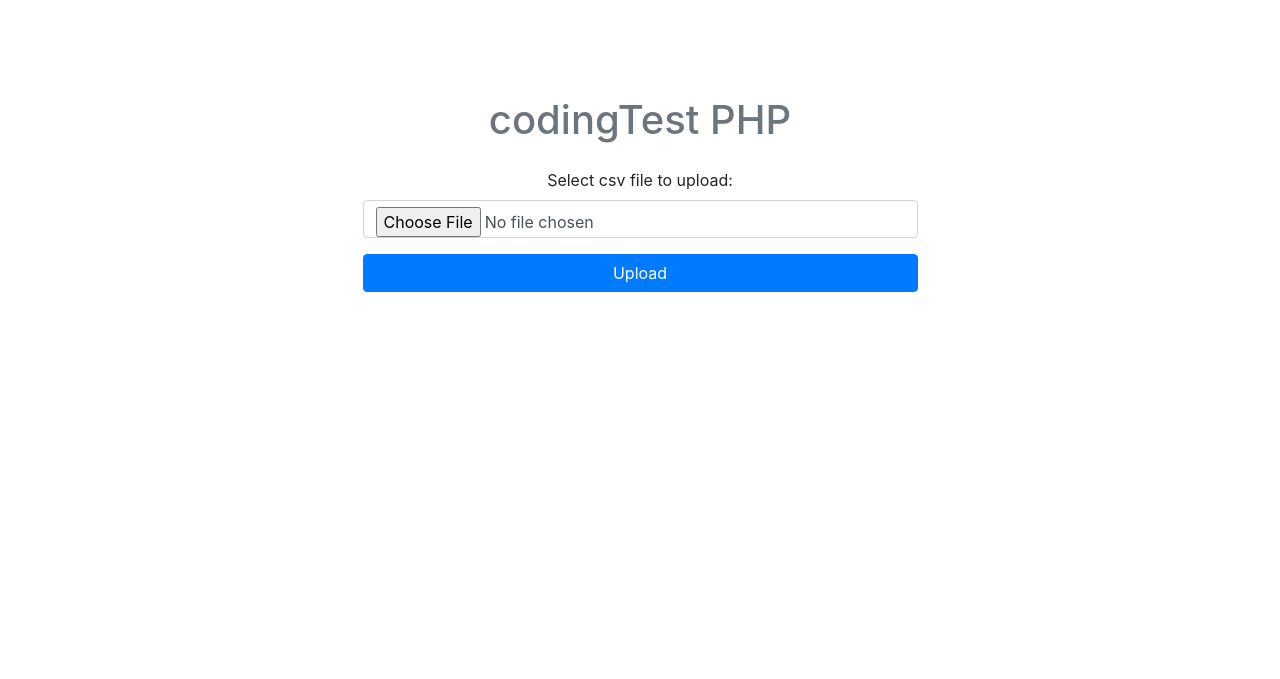
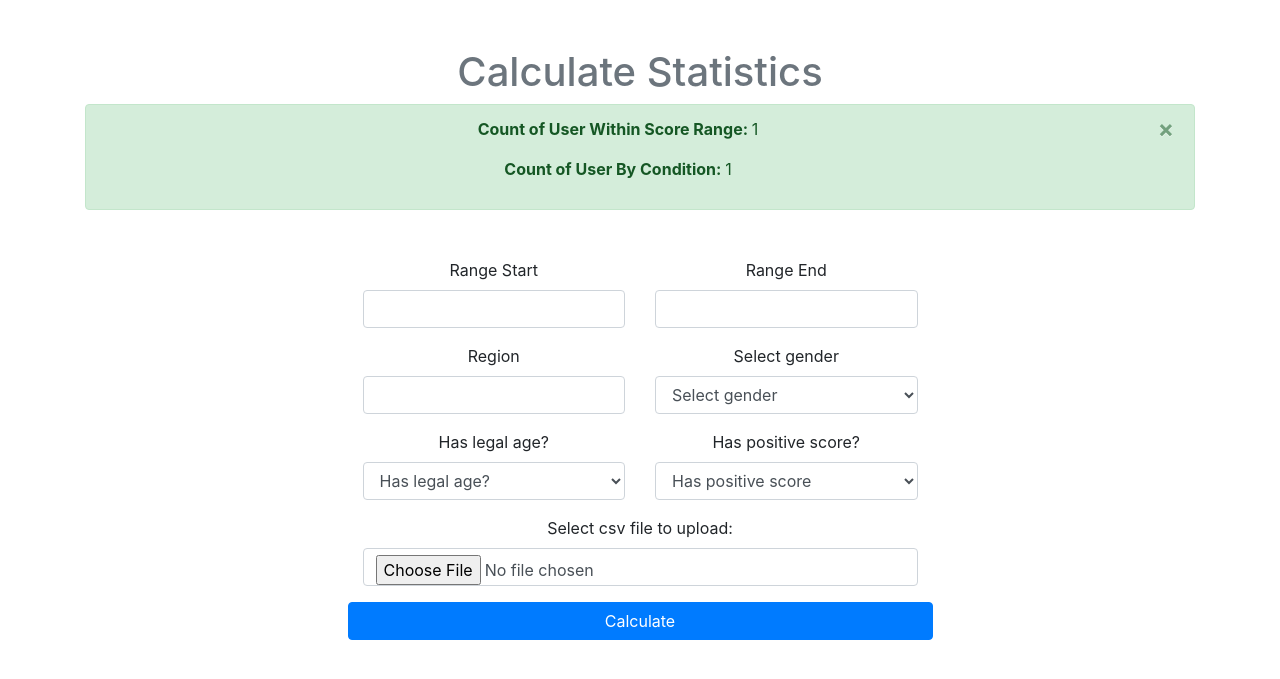
Before and after one commit to RalphVB/test, a PHP site: template src/Statistic/Views/home.twig in a window 1280 px wide. Shown: the top 679 px of the page. Run offline with PHP 8.4, Linux system fonts and the light colour scheme; the template is opened without the code that fills it: most values are stand-ins (such as "Sample title", 1, 10 or a date in 2020); some libraries are stand-ins or nearby versions.

Commit message:
Test funcionality completed.

```diff
--- a/index.php
+++ b/index.php
@@ -1,12 +1,10 @@
 <?php
-
-error_reporting(E_ALL);
-ini_set('display_errors', '1');
 
 $container = require __DIR__ . "/app/bootstrap.php";
 
 $dispatcher = FastRoute\simpleDispatcher( function( FastRoute\RouteCollector $router ) {
    $router->addRoute("GET", "/", ["Statistic\Controllers\HomeController", "index"]);
+   $router->addRoute("POST", "/calculate", ["Statistic\Controllers\HomeController", "calculate"]);
 });
 
 $httpMethod = $_SERVER["REQUEST_METHOD"];
--- a/src/Statistic/Views/home.twig
+++ b/src/Statistic/Views/home.twig
@@ -1,16 +1,105 @@
 {% extends "layout.twig" %}
 
 {% block content %}
-    <div class="row justify-content-center mt-5">
-        <div class="col-12 text-center">
-            <h1 class="text-muted mt-5">codingTest PHP</h1>
-            <form action="/calculate" method="POST" class="w-50 mx-auto mt-4" name="csvForm" id="csvForm" enctype="multipart/form-data">
-                <div class="form-group text-center">
-                    <label for="csv">Select csv file to upload:</label>
-                    <input type="file" name="csv" id="csv" class="form-control">
-                </div>
-                <button type="submit" class="btn btn-primary btn-block">Upload</button>
-            </form>
+    <h1 class="text-muted mt-5 text-center">Calculate Statistics</h1>
+
+    {% if variables.error %}
+        <div class="alert alert-danger alert-dismissible text-center">
+            <button type="button" class="close" data-dismiss="alert">&times;</button>
+            <strong>Error!</strong> {{ variables.error }}
         </div>
-    </div>
+    {% endif %}
+
+    {%  if variables and  not variables.error %}
+        <div class="alert alert-success alert-dismissible text-center">
+            <button type="button" class="close" data-dismiss="alert">&times;</button>
+            <p><strong>Count of User Within Score Range: </strong> {{ variables.scoreCount }}</p>
+            <p><strong>Count of User By Condition: </strong> {{ variables.conditionCount }}</p>
+        </div>
+    {%  endif %}
+
+    <form action="/calculate" method="post" class="w-50 mx-auto mt-4 text-center" name="csvForm" id="csvForm" enctype="multipart/form-data">
+        <div class="row justify-content-center mt-5">
+            <div class="col-6 form-group">
+                <label for="rangeStart">Range Start</label>
+                <input type="number" name="rangeStart" id="rangeStart" class="form-control" />
+            </div>
+            <div class="col-6 form-group">
+                <label for="rangeEnd">Range End</label>
+                <input type="number" name="rangeEnd" id="rangeEnd" class="form-control" />
+            </div>
+            <div class="col-6 form-group">
+                <label for="region">Region</label>
+                <input type="text" name="region" id="region" class="form-control" />
+            </div>
+            <div class="col-6 form-group">
+                <label for="gender">Select gender</label>
+                <select class="form-control" id="gender" name="gender">
+                    <option disabled selected>Select gender</option>
+                    <option value="w">Woman</option>
+                    <option value="m">Man</option>
+                </select>
+            </div>
+            <div class="col-6 form-group">
+                <label for="legal">Has legal age?</label>
+                <select class="form-control" id="legal" name="legal">
+                    <option disabled selected>Has legal age?</option>
+                    <option value="true">Yes</option>
+                    <option value="false">No</option>
+                </select>
+            </div>
+            <div class="col-6 form-group">
+                <label for="score">Has positive score?</label>
+                <select class="form-control" id="score" name="score">
+                    <option disabled selected>Has positive score</option>
+                    <option value="true">Yes</option>
+                    <option value="false">No</option>
+                </select>
+            </div>
+            <div class=" col-12 form-group">
+                <label for="csvFile">Select csv file to upload:</label>
+                <input type="file" name="csvFile" id="csvFile" class="form-control"/>
+            </div>
+            <button type="submit" class="btn btn-primary btn-block">Calculate</button>
+        </div>
+    </form>
 {% endblock %}
+
+{% block scripts %}
+    <script>
+        $(document).ready(function () {
+
+            jQuery.validator.addMethod("lettersonly", function (value, element) {
+                return this.optional(element) || /^[a-z\s]+$/i.test(value);
+            }, "Only alphabetical characters.");
+
+            $("#csvForm").validate({
+                rules: {
+                    rangeStart: {
+                        required: true,
+                    },
+                    rangeEnd: {
+                        required: true,
+                    },
+                    region: {
+                        required: true,
+                        lettersonly: true
+                    },
+                    gender: {
+                        required: true
+                    },
+                    legal: {
+                        required: true
+                    },
+                    score: {
+                        required: true
+                    },
+                    csvFile: {
+                        required: true,
+                        extension: "csv"
+                    }
+                }
+            });
+        })
+    </script>
+{% endblock %}
--- a/src/Statistic/Views/layout.twig
+++ b/src/Statistic/Views/layout.twig
@@ -8,6 +8,12 @@
         <meta name="viewport" content="width=device-width, initial-scale=1.0, maximum-scale=1.0, user-scalable=no">
 
         <link rel="stylesheet" href="https://cdn.jsdelivr.net/npm/bootstrap@4.5.3/dist/css/bootstrap.min.css" integrity="sha384-TX8t27EcRE3e/ihU7zmQxVncDAy5uIKz4rEkgIXeMed4M0jlfIDPvg6uqKI2xXr2" crossorigin="anonymous">
+
+        <style>
+            .error {
+                color: red;
+            }
+        </style>
     </head>
     <body>
         <div class="container">
@@ -17,5 +23,8 @@
 
         <script src="https://code.jquery.com/jquery-3.5.1.slim.min.js" integrity="sha384-DfXdz2htPH0lsSSs5nCTpuj/zy4C+OGpamoFVy38MVBnE+IbbVYUew+OrCXaRkfj" crossorigin="anonymous"></script>
         <script src="https://cdn.jsdelivr.net/npm/bootstrap@4.5.3/dist/js/bootstrap.bundle.min.js" integrity="sha384-ho+j7jyWK8fNQe+A12Hb8AhRq26LrZ/JpcUGGOn+Y7RsweNrtN/tE3MoK7ZeZDyx" crossorigin="anonymous"></script>
+        <script src="https://cdnjs.cloudflare.com/ajax/libs/jquery-validate/1.19.2/jquery.validate.min.js" integrity="sha512-UdIMMlVx0HEynClOIFSyOrPggomfhBKJE28LKl8yR3ghkgugPnG6iLfRfHwushZl1MOPSY6TsuBDGPK2X4zYKg==" crossorigin="anonymous"></script>
+        <script src="https://cdnjs.cloudflare.com/ajax/libs/jquery-validate/1.19.2/additional-methods.min.js" integrity="sha512-6Uv+497AWTmj/6V14BsQioPrm3kgwmK9HYIyWP+vClykX52b0zrDGP7lajZoIY1nNlX4oQuh7zsGjmF7D0VZYA==" crossorigin="anonymous"></script>
+        {%  block scripts %}{% endblock %}
     </body>
 </html>
```
Also changed, not shown: src/Statistic/Controllers/HomeController.php (+64 -1 lines), src/Statistic/Models/Calculation.php (+43 -0 lines).
